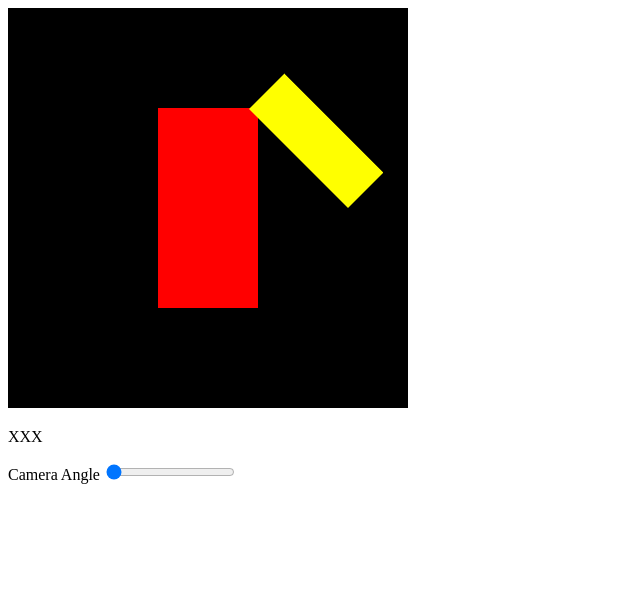
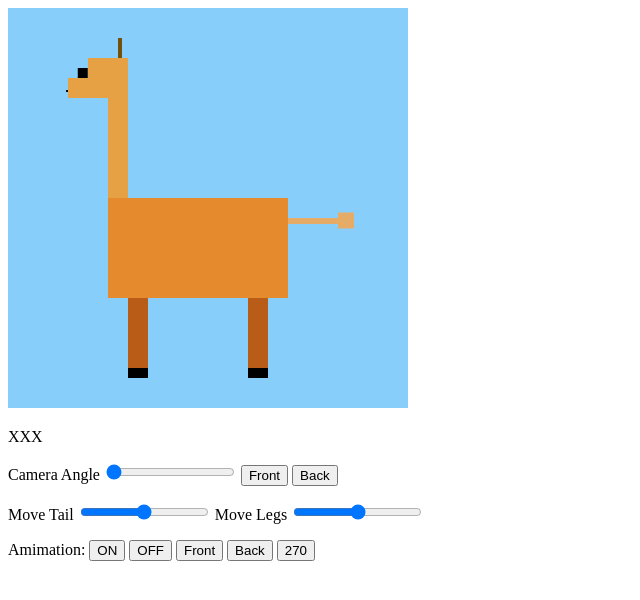
Before and after one commit to chrismu01/CSE-160, a plain HTML site: page asg2/src/BlockyAnimal.html in a window 1280 px wide. Shown: the whole page, without its empty margins (0-640 px from the left). Drawn offline with Linux system fonts and the light colour scheme.

Commit message:
got the animal good not animating

```diff
--- a/asg2/src/BlockyAnimal.html
+++ b/asg2/src/BlockyAnimal.html
@@ -20,12 +20,32 @@
     <script src="Triangle.js"></script>
     <script src="Circle.js"></script>
     <script src="Cube.js"></script>
+    <script src="Giraffe.js"></script>
 
     <!-- Data-->
     <p id="numdot"> XXX </p>
 
+
     <p>
-      Camera Angle <input type="range" min="0" max="90" value="0" class="slider" id="angleSlide"/>
+      Camera Angle <input type="range" min="0" max="360" value="0" class="slider" id="angleSlide"/>
+      <button type="button" id="fourButton">Front</button>
+      <button type="button" id="nineButton">Back</button>
+    </p>
+
+
+    <!-- Move the animal sliders-->
+    <p>
+      Move Tail <input type="range" min="-90" max="90" value="0" class="slider" id="tailSlide"/>
+      Move Legs <input type="range" min="-90" max="90" value="0" class="slider" id="legSlide"/>
+    </p>
+    <p>
+      Amimation:
+      <button type="button" id="animateOnButton">ON</button>
+      <button type="button" id="animateOffButton">OFF</button>
+      <button type="button" id="fourButton">Front</button>
+      <button type="button" id="nineButton">Back</button>
+      <button type="button" id="twoButton">270</button>
+
     </p>
 
   </body>
--- a/asg2/src/BlockyAnimal.js
+++ b/asg2/src/BlockyAnimal.js
@@ -30,12 +30,12 @@ function setupWebGL(){ //No need to change
     canvas = document.getElementById('webgl');
 
     // Get the rendering context for WebGL
-    //gl = getWebGLContext(canvas);
     gl = canvas.getContext("webgl", {preserveDrawingBuffer: true})
     if (!gl) {
         console.log('Failed to get the rendering context for WebGL');
         return;
     }
+    gl.enable(gl.DEPTH_TEST);
 }
 
 function connectVariablesToGLSL(){
@@ -81,11 +81,20 @@ function connectVariablesToGLSL(){
 //UI global variables
 let g_selectedColor = [1.0,1.0,1.0,1.0];
 let g_globalAngle = 0;
+let g_animation = false;
+let g_tailAngle = 0;
+let g_legAngle = 0;
 
 function addActions() {
     // Angle slider
-    document.getElementById('angleSlide').addEventListener('mousemove', function() { console.log("slider"); g_globalAngle = this.valueAsNumber; renderAllShapes(); console.log(g_globalAngle); });
-
+    document.getElementById('angleSlide').addEventListener('mousemove', function() {g_globalAngle = this.value; renderAllShapes(); });
+    document.getElementById('tailSlide').addEventListener('mousemove', function() {g_tailAngle = this.value; renderAllShapes(); });
+    document.getElementById('legSlide').addEventListener('mousemove', function() {g_legAngle = this.value; renderAllShapes(); });
+    document.getElementById('nineButton').onclick = function() {g_globalAngle = 90; renderAllShapes(); };
+    document.getElementById('fourButton').onclick = function() {g_globalAngle = 45; renderAllShapes(); };
+    document.getElementById('fourButton').onclick = function() {g_globalAngle = 270; renderAllShapes(); };
+    document.getElementById('animateOnButton').onclick = function() {g_animation = true};
+    document.getElementById('animateOffButton').onclick = function() {g_animation = false};
 }
 
 function main() {
@@ -102,12 +111,27 @@ function main() {
     canvas.onmousemove = function(ev) {if(ev.buttons == 1) {click(ev)}};
 
     // Specify the color for clearing <canvas>
-    gl.clearColor(0.0, 0.0, 0.0, 1.0);
+    //gl.clearColor(0, 0, 0, 1.0);
+    gl.clearColor(0.53, 0.81, 0.98, 1.0);
 
-    renderAllShapes();
+    //renderAllShapes();
+    requestAnimationFrame(tick);
 }
 
 
+var g_startTime = performance.now()/1000.0;
+var g_seconds = performance.now()/1000.0 - g_startTime;
+function tick() {
+    // print some debug infomration so we know we are running
+    g_seconds = performance.now()/1000.0 - g_startTime;
+    console.log(performance.now);
+
+    //draw everything
+    renderAllShapes();
+
+    //tell the browser to update again when it has time
+    requestAnimationFrame(tick);
+}
 
 var g_shapesList = [];
 
@@ -148,33 +172,24 @@ function convertCoordEventGL(ev) {
 
 // Draw every shape that is supossed to be in the canvas
 function renderAllShapes() {
+    var startTime = performance.now();
+    console.log(g_globalAngle);
 
-    //var startTime = performance.now();
-    console.log(g_globalAngle);
     var globalRotMat = new Matrix4().rotate(g_globalAngle,0,1,0);
     gl.uniformMatrix4fv(u_GlobalRotateMatrix, false, globalRotMat.elements);
 
-    gl.clear(gl.COLOR_BUFFER_BIT);
+    gl.clear(gl.COLOR_BUFFER_BIT | gl.DEPTH_BUFFER_BIT);
 
-    var body = new Cube();
-    body.color = [1.0,0.0,0.0,1.0];
-    body.matrix.translate(-.25, -.5, 0.0);
-    body.matrix.scale(0.5, 1, .5);
-    body.render();
+    drawGirrafe();
 
-    var leg = new Cube();
-    leg.color = [1.0,1.0,0.0,1.0];
-    leg.matrix.translate(.7, 0, 0.0);
-    leg.matrix.rotate(45,0,0,1);
-    leg.matrix.scale(0.25, .7, .5);
-    leg.render();
+
 
     // Check the time at the end of the function, and show on web page
     //var duration = performance.now() - startTime;
-    //sendTextToHTML(" ms: " + Math.floor(duration) + " fps: " + Math.floor(1000/duration));
+    sendTextToHTML(" ms: " + Math.floor(duration) + " fps: " + Math.floor(10000 / duration) / 10, "numdot");
 }
 
-/*
+
 // Set the text of a HTML element
 function sendTextToHTML(text, htmlID) {
     var htmlElm = document.getElementById(htmlID);
@@ -184,4 +199,3 @@ function sendTextToHTML(text, htmlID) {
     }
     htmlElm.innerHTML = text;
 }
-*/
--- a/asg2/src/Cube.js
+++ b/asg2/src/Cube.js
@@ -12,7 +12,8 @@ class Cube{
 
         gl.uniformMatrix4fv(u_ModelMatrix, false, this.matrix.elements);
 
-        //gl.uniformMatrix4fv(u_FragColor, rgba[0]*.9, rgba[1]*.9, rgba[2]*.9, rgba[3]);
+        gl.uniform4f(u_FragColor, rgba[0]*.9, rgba[1]*.9, rgba[2]*.9, rgba[3]);
+
         //front of cube
         drawTriangle3D( [0.0,0.0,0.0, 1.0,1.0,0.0, 1.0,0.0,0.0]);
         drawTriangle3D( [0.0,0.0,0.0, 0.0,1.0,0.0, 1.0,1.0,0.0]);
--- /dev/null
+++ b/asg2/src/Giraffe.js
@@ -0,0 +1,172 @@
+function drawGirrafe() {
+body();
+    frontLegs();
+    backLegs();
+    neck();
+    head();
+    face();
+    horns();
+    tail();
+}
+
+//BODY
+function body() {
+    var body = new Cube();
+    body.color = [1.0, 0.6, 0.2, 1.0];
+    body.matrix.translate(-0.5, -0.45, 0.0);
+    body.matrix.scale(0.9, 0.5, 0.4);
+    body.render();
+}
+
+//FRONT LEGS
+function frontLegs() {
+    // Front Right Leg with darker shade
+    var leg1 = new Cube();
+    leg1.color = [0.8, 0.4, 0.1, 1.0];
+    leg1.matrix.translate(-0.4, -0.45, 0.3);
+    leg1.matrix.rotate(g_legAngle,0,0,1);
+    var fRightMat = new Matrix4(leg1.matrix);
+    leg1.matrix.scale(0.1, -0.35, 0.1);
+    leg1.render();
+
+    // Front Right Leg Toe
+    var toe1 = new Cube();
+    toe1.color = [0.0, 0.0, 0.0, 1.0];
+    toe1.matrix = fRightMat;
+    toe1.matrix.translate(-0.0, -0.4, 0.0);
+    toe1.matrix.scale(0.1, 0.05, 0.1);
+    toe1.render();
+
+    // Front LEFT Leg with darker shade
+    var leg2 = new Cube();
+    leg2.color = [0.8, 0.4, 0.1, 1.0];
+    leg2.matrix.translate(-0.4, -0.45, 0.0);
+    leg2.matrix.rotate(-g_legAngle,0,0,1);
+    var fLeftMat = new Matrix4(leg2.matrix);
+    leg2.matrix.scale(0.1, -0.35, 0.1);
+    leg2.render();
+
+    // Front LEFT Leg Toe
+    var toe2 = new Cube();
+    toe2.color = [0.0, 0.0, 0.0, 1.0];
+    toe2.matrix = fLeftMat;
+    toe2.matrix.translate(0.0, -0.4, 0.0);
+    toe2.matrix.scale(0.1, 0.05, 0.1);
+    toe2.render();
+}
+
+//BACK LEGS
+function backLegs() {
+    // Back Right Leg with darker shade
+    var leg3 = new Cube();
+    leg3.color = [0.8, 0.4, 0.1, 1.0];
+    leg3.matrix.translate(0.2, -0.45, 0.3);
+    leg3.matrix.rotate(g_legAngle,0,0,1);
+    var bRightMat = new Matrix4(leg3.matrix);
+    leg3.matrix.scale(0.1, -0.35, 0.1);
+    leg3.render();
+
+    // Back Right Leg Toe
+    var toe3 = new Cube();
+    toe3.color = [0.0, 0.0, 0.0, 1.0];
+    toe3.matrix = bRightMat;
+    toe3.matrix.translate(0.0, -0.4, 0.0);
+    toe3.matrix.scale(0.1, 0.05, 0.1);
+    toe3.render();
+
+    // Back Left Leg with darker shade
+    var leg4 = new Cube();
+    leg4.color = [0.8, 0.4, 0.1, 1.0];
+    leg4.matrix.translate(0.2, -0.45, 0.0);
+    leg4.matrix.rotate(-g_legAngle,0,0,1);
+    var bLeftMat = new Matrix4(leg4.matrix);
+    leg4.matrix.scale(0.1, -0.35, 0.1);
+    leg4.render();
+
+    // Back Right Leg Toe
+    var toe4 = new Cube();
+    toe4.color = [0.0, 0.0, 0.0, 1.0];
+    toe4.matrix = bLeftMat;
+    toe4.matrix.translate(0.0, -0.4, 0.0);
+    toe4.matrix.scale(0.1, 0.05, 0.1);
+    toe4.render();
+}
+
+function neck() {
+    var neck = new Cube();
+    neck.color = [1.0, 0.7, 0.3, 1.0];
+    neck.matrix.translate(-0.5, 0.0, 0.15);
+    neck.matrix.scale(0.1, 0.55, 0.1);
+    neck.render();
+}
+
+function head() {
+    // Head with lighter shade
+    var head = new Cube();
+    head.color = [1.0, 0.7, 0.3, 1.0];
+    head.matrix.translate(-0.7, 0.55, 0.04);
+    head.matrix.scale(0.3, 0.1, 0.35);
+    head.render();
+
+    var head1 = new Cube();
+    head1.color = [1.0, 0.7, 0.3, 1.0];
+    head1.matrix.translate(-0.6, 0.65, 0.04);
+    head1.matrix.scale(0.2, 0.1, 0.35);
+    head1.render();
+
+}
+
+function face() {
+    // Eyes with black color
+    var eye1 = new Cube();
+    eye1.color = [0.0, 0.0, 0.0, 1.0];
+    eye1.matrix.translate(-0.651, 0.65, 0.1);
+    eye1.matrix.scale(0.05, 0.05, 0.05);
+    eye1.render();
+
+    var eye2 = new Cube();
+    eye2.color = [0.0, 0.0, 0.0, 1.0];
+    eye2.matrix.translate(-0.651, 0.65, 0.27);
+    eye2.matrix.scale(0.05, 0.05, 0.05);
+    eye2.render();
+
+    //Mouth
+    var mouth = new Cube();
+    mouth.color = [0.0, 0.0, 0.0, 1.0];
+    mouth.matrix.translate(-0.71, 0.58, 0.11);
+    mouth.matrix.scale(0.01, 0.01, 0.2);
+    mouth.render();
+}
+
+function horns() {
+    var horn1 = new Cube();
+    horn1.color = [0.5, 0.35, 0.05, 1.0];
+    horn1.matrix.translate(-0.45, 0.75, 0.1);
+    horn1.matrix.scale(0.02, 0.1, 0.02);
+    horn1.render();
+
+    var horn2 = new Cube();
+    horn2.color = [0.5, 0.35, 0.05, 1.0];
+    horn2.matrix.translate(-0.45, 0.75, 0.3);
+    horn2.matrix.scale(0.02, 0.1, 0.02);
+    horn2.render();
+}
+
+function tail() {
+    // Tail
+    var tail = new Cube();
+    tail.color = [1.0, 0.75, 0.45, 1.0];
+    tail.matrix.translate(0.4, -0.08, 0.18);
+    tail.matrix.rotate(-g_tailAngle,0,0,1);
+    var tailMat = new Matrix4(tail.matrix);
+    tail.matrix.scale(0.25, 0.03, 0.05);
+    tail.render();
+
+    //Tail end
+    var tailend = new Cube();
+    tailend.matrix = tailMat;
+    tailend.color = [1.0, 0.75, 0.45, 1.0];
+    tailend.matrix.translate(0.25, -0.022, -0.015);
+    tailend.matrix.scale(0.08, 0.08, 0.08);
+    tailend.render();
+}
```
Also changed, not shown: 1 other file.
